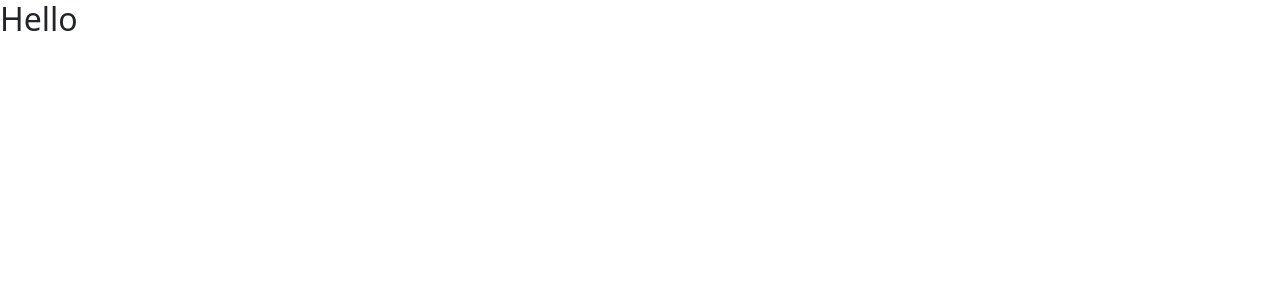
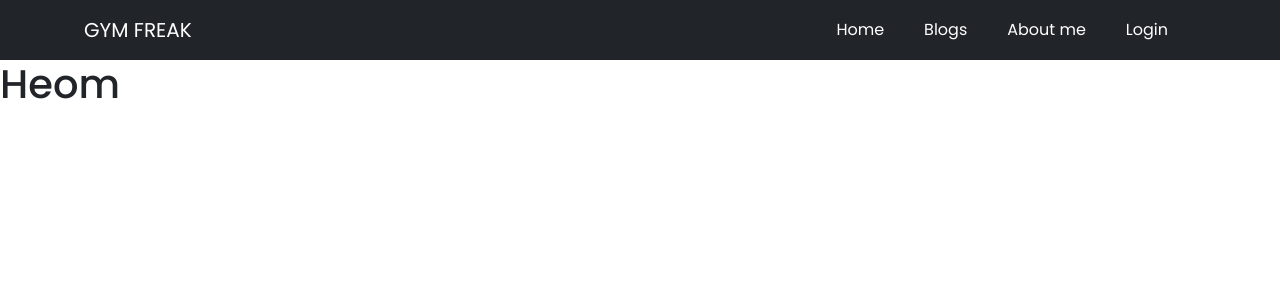
Before and after one commit to mohammadtanim24h/gym-freak, a React (Create React App) app: page / in a window 1280 px wide. Shown: the top 300 px of the page. Built offline with nearby package versions, Linux system fonts and the light colour scheme.

Commit message:
navbar added

```diff
--- a/src/App.css
+++ b/src/App.css
@@ -1,5 +1,7 @@
+@import url('https://fonts.googleapis.com/css2?family=Open+Sans:wght@400;500;600&family=Poppins:wght@400;500;600&display=swap');
 * {
     box-sizing: border-box;
     margin: 0;
     padding: 0;
+    font-family: 'Poppins', sans-serif;
 }
--- a/src/App.js
+++ b/src/App.js
@@ -1,12 +1,15 @@
-import './App.css';
-import 'bootstrap/dist/css/bootstrap.min.css';
+import "./App.css";
+import "bootstrap/dist/css/bootstrap.min.css";
+import Header from "./Pages/Shared/Header/Header";
+import Home from "./Pages/Home/Home/Home";
 
 function App() {
-  return (
-    <div>
-      <h2>Hello</h2>
-    </div>
-  );
+    return (
+        <div>
+            <Header></Header>
+            <Home></Home>
+        </div>
+    );
 }
 
 export default App;
--- /dev/null
+++ b/src/Pages/Home/Home/Home.js
@@ -0,0 +1,12 @@
+import React from 'react';
+import './Home.css';
+
+const Home = () => {
+    return (
+        <div>
+            <h1>Heom</h1>
+        </div>
+    );
+};
+
+export default Home;
--- /dev/null
+++ b/src/Pages/Shared/Header/Header.css
@@ -0,0 +1,15 @@
+.custom-navbar {
+    background-color: #212529;
+    box-sizing: border-box;
+    width: 100%;
+}
+
+.custom-navbar a {
+    color: #fff !important;
+    border: 2px solid #212529;
+    margin-right: 20px;
+}
+
+.custom-navbar a:hover {
+    border-bottom: 2px solid #F99C2E;
+}
--- /dev/null
+++ b/src/Pages/Shared/Header/Header.js
@@ -0,0 +1,30 @@
+import React from "react";
+import { Container, Nav, Navbar } from "react-bootstrap";
+import "./Header.css";
+
+const Header = () => {
+    return (
+        <div>
+            <Navbar collapseOnSelect expand="lg" className="custom-navbar">
+                <Container>
+                    <Navbar.Brand href="#home">GYM FREAK</Navbar.Brand>
+                    <Navbar.Toggle aria-controls="responsive-navbar-nav" />
+                    <Navbar.Collapse id="responsive-navbar-nav">
+                        <Nav className="ms-auto">
+                            <Nav.Link href="#features">Home</Nav.Link>
+                            <Nav.Link href="#pricing">Blogs</Nav.Link>
+                        </Nav>
+                        <Nav>
+                            <Nav.Link href="#deets">About me</Nav.Link>
+                            <Nav.Link href="#memes">
+                                Login
+                            </Nav.Link>
+                        </Nav>
+                    </Navbar.Collapse>
+                </Container>
+            </Navbar>
+        </div>
+    );
+};
+
+export default Header;
```
Also changed, not shown: src/Pages/Shared/Footer/Footer.js (added, +12 -0 lines), src/Pages/Home/Home/Home.css (added), src/Pages/Shared/Footer/Footer.css (added), src/images/icons8-gym.png (added).
